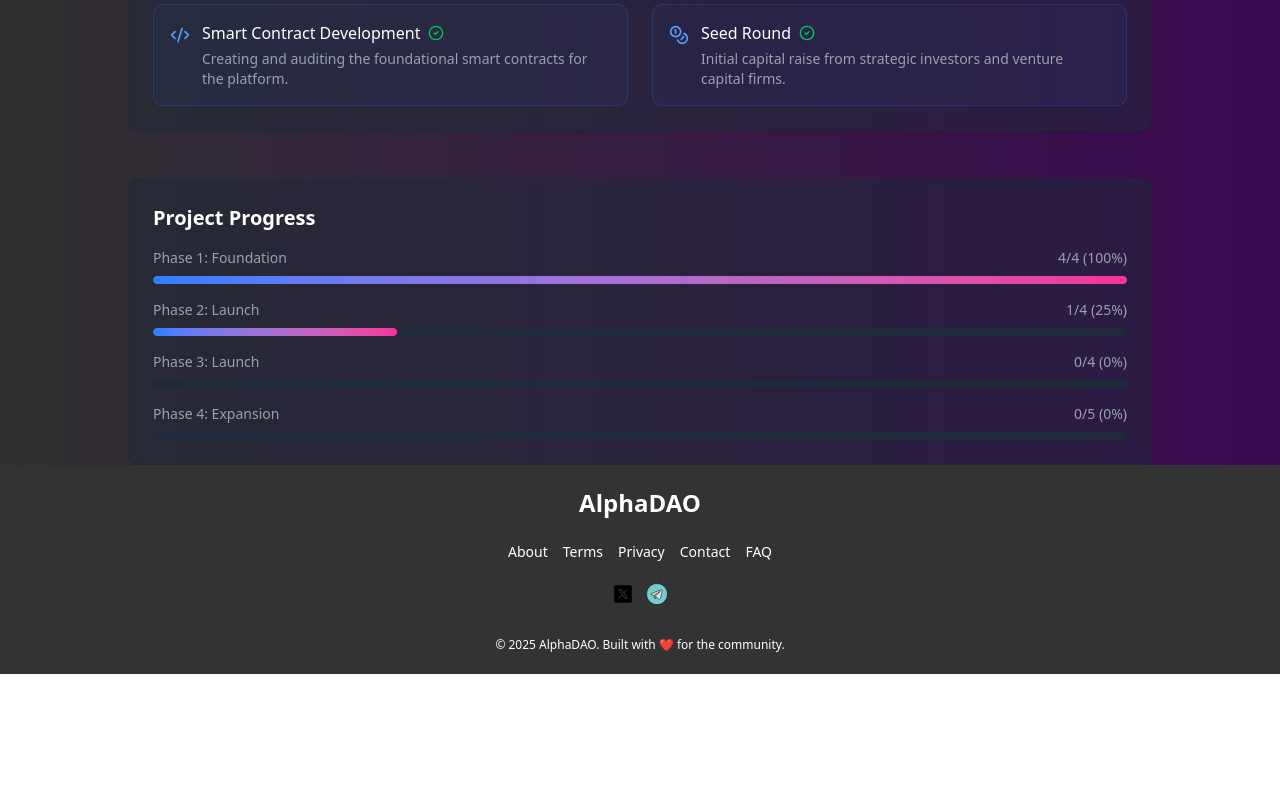
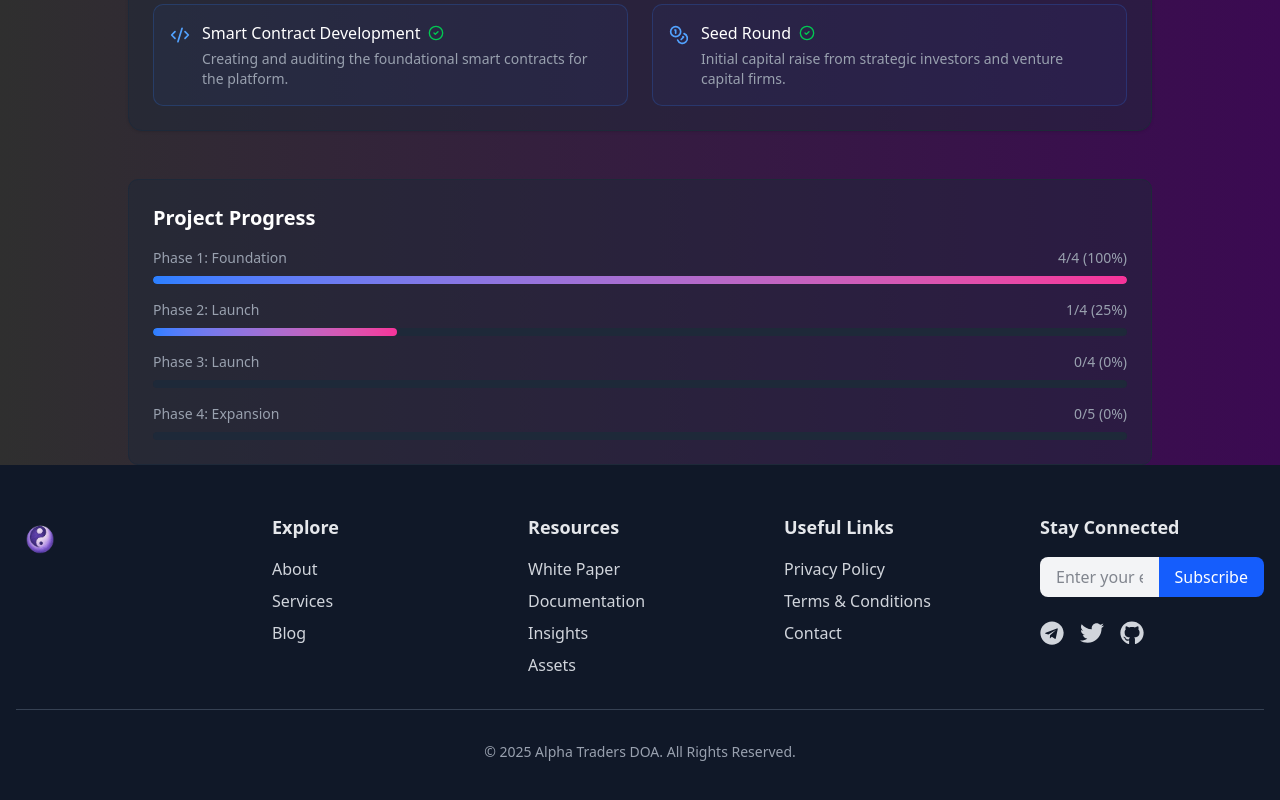
Before and after one commit to PLUTOX-DEV/alphadao, a React (Vite) app: page /home in a window 1280 px wide. Shown: the part 893-1693 px from the top of the page. Before the commit the page ends 1567 px from the top, so only its background shows below. Built offline with nearby package versions, Linux system fonts and the light colour scheme.

Commit message:
footer update
i changed the format of the footer

```diff
--- a/package.json
+++ b/package.json
@@ -19,6 +19,7 @@
     "lucide-react": "^0.503.0",
     "react": "^19.0.0",
     "react-dom": "^19.0.0",
+    "react-icons": "^5.5.0",
     "react-router-dom": "^7.5.3",
     "tailwind-merge": "^3.2.0",
     "tailwind-variants": "^1.0.0",
--- a/src/component/footer.tsx
+++ b/src/component/footer.tsx
@@ -1,77 +1,154 @@
-import React from "react";
+// src/components/Footer.js
+import React from 'react';
+import { FaTelegram, FaTwitter, FaGithub } from 'react-icons/fa'; // Social media icons
 
-const Footer: React.FC = () => {
-    const footerStyle: React.CSSProperties = {
-        backgroundColor: "#333",
-        color: "#fff",
-        padding: "20px 0",
-        textAlign: "center",
-    };
+const Footer = () => {
+  const currentYear = new Date().getFullYear();
 
-    const containerStyle: React.CSSProperties = {
-        maxWidth: "1200px",
-        margin: "0 auto",
-        display: "flex",
-        flexDirection: "column",
-        alignItems: "center",
-    };
+  // Navigation links data
+  const navLinks = [
+    { title: 'About', href: '#' },
+    { title: 'Services', href: '#' },
+    { title: 'Blog', href: '#' },
+  ];
 
-    const logoStyle: React.CSSProperties = {
-        marginBottom: "20px",
-    };
+  // Resources links data
+  const resourceLinks = [
+    { title: 'White Paper', href: '#' },
+    { title: 'Documentation', href: '#' },
+    { title: 'Insights', href: '#' },
+    { title: 'Assets', href: '#' },
+  ];
 
-    const linksStyle: React.CSSProperties = {
-        display: "flex",
-        gap: "15px",
-        marginBottom: "20px",
-    };
+  // Useful links data
+  const usefulLinks = [
+    { title: 'Privacy Policy', href: '#' },
+    { title: 'Terms & Conditions', href: '#' },
+    { title: 'Contact', href: '#' },
+  ];
 
-    const linkStyle: React.CSSProperties = {
-        color: "#fff",
-        textDecoration: "none",
-        fontSize: "14px",
-    };
-
-    const socialsStyle: React.CSSProperties = {
-        display: "flex",
-        gap: "10px",
-        marginBottom: "20px",
-    };
-
-    const socialLinkStyle: React.CSSProperties = {
-        display: "inline-block",
-        width: "24px",
-        height: "24px",
-    };
-
-    const copyrightStyle: React.CSSProperties = {
-        fontSize: "12px",
-    };
+  // Social media links data
+  const socialLinks = [
+    { icon: <FaTelegram />, href: 'https://t.co/OQ2Jlv2MHl', label: 'Telegram' },
+    { icon: <FaTwitter />, href: 'http://x.com/Alpha_Daos', label: 'Twitter' },
+    { icon: <FaGithub />, href: 'https://github.com/alphadao-org', label: 'GitHub' },
+  ];
 
   return (
-        <footer style={footerStyle}>
-            <div style={containerStyle}>
-            <div style={{ ...logoStyle, fontSize: "24px", fontWeight: "bold", color: "#fff" }}>
-                AlphaDAO
+    <footer className="bg-gray-900 text-gray-200 py-12">
+      <div className="container mx-auto px-4">
+        {/* Footer Grid */}
+        <div className="grid grid-cols-1 sm:grid-cols-2 lg:grid-cols-5 gap-8">
+          {/* Logo & Description Section */}
+          <div className="flex flex-col items-center lg:items-start">
+            <img
+              src="/src\assets\Daologo.png"
+              alt="Alpha Dao Logo"
+              className="h-12 mb-4"
+            />
+            <p className="text-sm text-gray-400 text-center lg:text-left">
+            </p>
           </div>
-            <div style={linksStyle}>
-                <a href="/about" style={linkStyle}>About</a>
-                <a href="/terms" style={linkStyle}>Terms</a>
-                <a href="/privacy" style={linkStyle}>Privacy</a>
-                <a href="/contact" style={linkStyle}>Contact</a>
-                <a href="/faq" style={linkStyle}>FAQ</a>
+
+          {/* Navigation Links */}
+          <div className="flex flex-col items-center lg:items-start">
+            <h3 className="text-lg font-semibold mb-4">Explore</h3>
+            <ul className="space-y-2">
+              {navLinks.map((link, index) => (
+                <li key={index}>
+                  <a
+                    href={link.href}
+                    className="text-gray-300 hover:text-white transition-colors duration-200"
+                  >
+                    {link.title}
+                  </a>
+                </li>
+              ))}
+            </ul>
           </div>
-            <div style={socialsStyle}>
-                <a href="https://x.com/Alpha_Daos" target="_blank" rel="noopener noreferrer" style={socialLinkStyle}>
-                <img src="src\icons\twitter.svg" alt="Twitter" />
+
+          {/* Resources Links */}
+          <div className="flex flex-col items-center lg:items-start">
+            <h3 className="text-lg font-semibold mb-4">Resources</h3>
+            <ul className="space-y-2">
+              {resourceLinks.map((link, index) => (
+                <li key={index}>
+                  <a
+                    href={link.href}
+                    className="text-gray-300 hover:text-white transition-colors duration-200"
+                  >
+                    {link.title}
                   </a>
+                </li>
+              ))}
+            </ul>
+          </div>
 
-                <a href="https://web.telegram.org/" target="_blank" rel="noopener noreferrer" style={socialLinkStyle}>
-                <img src="src\icons\telegram.svg" alt="Telegram" />
+          {/* Useful Links */}
+          <div className="flex flex-col items-center lg:items-start">
+            <h3 className="text-lg font-semibold mb-4">Useful Links</h3>
+            <ul className="space-y-2">
+              {usefulLinks.map((link, index) => (
+                <li key={index}>
+                  <a
+                    href={link.href}
+                    className="text-gray-300 hover:text-white transition-colors duration-200"
+                  >
+                    {link.title}
                   </a>
+                </li>
+              ))}
+            </ul>
           </div>
-            <div style={{ ...copyrightStyle, marginTop: "10px" }}>
-                <p>© {new Date().getFullYear()} AlphaDAO. Built with ❤️ for the community.</p>
+
+          {/* Newsletter & Social Media Section */}
+          <div className="flex flex-col items-center lg:items-start">
+            <h3 className="text-lg font-semibold mb-4">Stay Connected</h3>
+            {/* Newsletter Form */}
+            <form className="w-full max-w-xs mb-6">
+              <label htmlFor="email" className="sr-only">
+                Email Address
+              </label>
+              <div className="flex">
+                <input
+                  type="email"
+                  id="email"
+                  placeholder="Enter your email"
+                  className="w-full px-4 py-2 text-gray-900 bg-gray-100 rounded-l-md focus:outline-none focus:ring-2 focus:ring-blue-500"
+                  required
+                />
+                <button
+                  type="submit"
+                  className="px-4 py-2 bg-blue-600 text-white rounded-r-md hover:bg-blue-700 transition-colors duration-200"
+                >
+                  Subscribe
+                </button>
+              </div>
+            </form>
+            {/* Social Media Links */}
+            <div className="flex space-x-4">
+              {socialLinks.map((social, index) => (
+                <a
+                  key={index}
+                  href={social.href}
+                  aria-label={social.label}
+                  className="text-gray-300 hover:text-white transition-colors duration-200"
+                  target="_blank"
+                  rel="noopener noreferrer"
+                >
+                  <span className="text-2xl">{social.icon}</span>
+                </a>
+              ))}
+            </div>
+          </div>
+        </div>
+
+        {/* Divider */}
+        <hr className="my-8 border-gray-700" />
+
+        {/* Copyright Section */}
+        <div className="text-center text-sm text-gray-400">
+          <p>© {currentYear} Alpha Traders DOA. All Rights Reserved.</p>
         </div>
       </div>
     </footer>
```
Also changed, not shown: 1 other file (tests, documents, lock files or other folders). Lines whose indentation alone changed are shown as unchanged.
